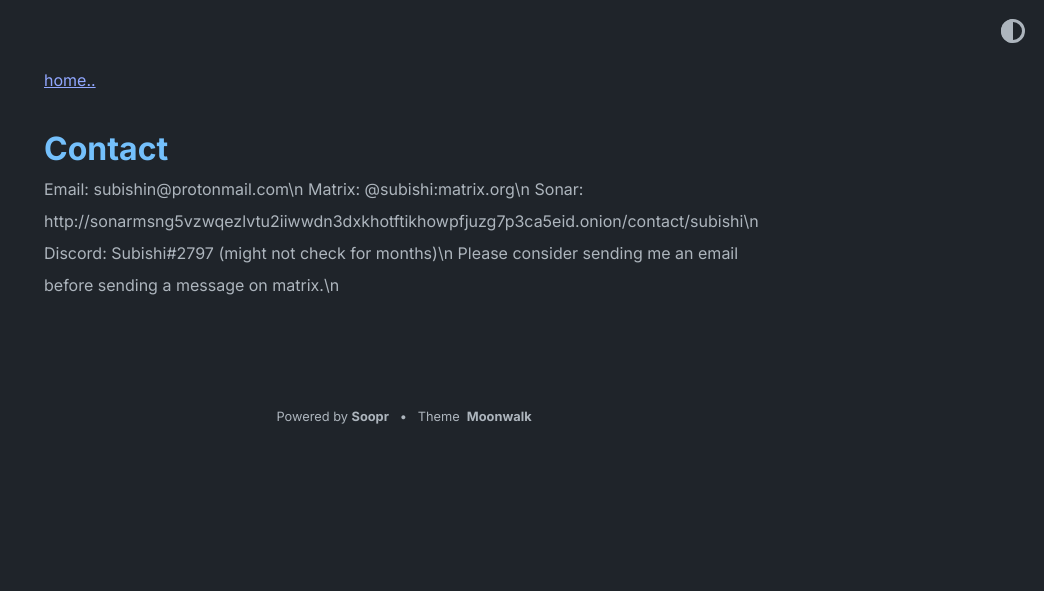
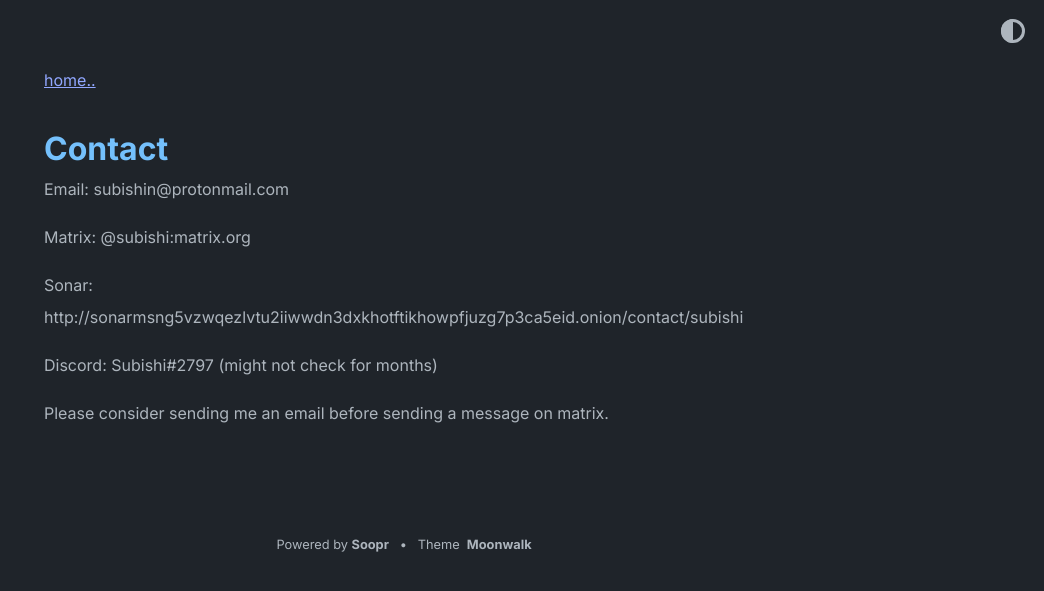
Before and after one commit to Subishi/Subishi.github.io, a Jekyll site: the page built from contact.md, in a window 1280 px wide. Shown: the top 591 px of the page, without its empty margins (236-1280 px from the left). Built offline with Jekyll 4.4.1, drawn with Linux system fonts in a browser that asks for light colours.

Commit message:
more stuff

```diff
--- a/_config.yml
+++ b/_config.yml
@@ -1,8 +1,8 @@
-title: Moonwalk
-author: Abhinav Saxena
-url: https://www.abhinavsaxena.com/moonwalk # root address of the site
+title: Subishi
+author: Subishi
+url: https://subishi.github.io/ # root address of the site
 description: > # description of the site (multiple lines allowed)
-  Moonwalk is a fast and elegant Jekyll theme with a clean dark mode. It comes with horizontal list (for navbar and footer), card list (for portfolio), and a generic vertical list. It is very easy to modify in case you want to build over it - please see _layouts/home.html to do that.
+  Personal website made with jkelly using theme moonwalk by abhinavs
 
 permalink: /:slug.html
 
--- a/_data/home.yml
+++ b/_data/home.yml
@@ -17,6 +17,10 @@ project_entries:
     desc: osu! tamaki skin
     highlight: WIP
 
+old_project_entries:
+  - title: cute
+    url: none
+    desc: secret
 footer_entries:
   - title: github
     url: https://github.com/Subishi/
--- a/contact.md
+++ b/contact.md
@@ -3,8 +3,12 @@ layout: post
 title: Contact
 ---
 
-Email: subishin@protonmail.com\n
-Matrix: @subishi:matrix.org\n
-Sonar: http://sonarmsng5vzwqezlvtu2iiwwdn3dxkhotftikhowpfjuzg7p3ca5eid.onion/contact/subishi\n
-Discord: Subishi#2797 (might not check for months)\n
-Please consider sending me an email before sending a message on matrix.\n
+Email: subishin@protonmail.com
+
+Matrix: @subishi:matrix.org
+
+Sonar: http://sonarmsng5vzwqezlvtu2iiwwdn3dxkhotftikhowpfjuzg7p3ca5eid.onion/contact/subishi
+
+Discord: Subishi#2797 (might not check for months)
+
+Please consider sending me an email before sending a message on matrix.
```
